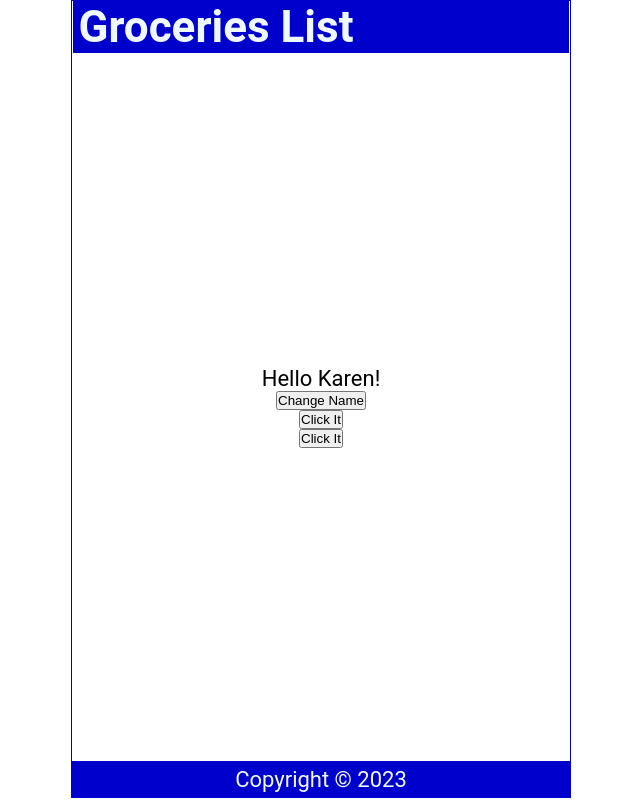
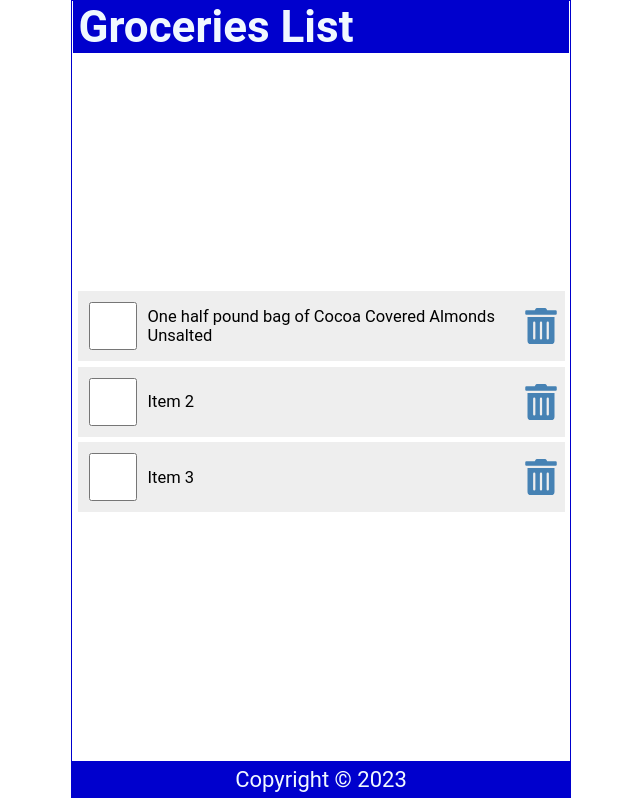
Before and after one commit to karensstephenson/reactdg, a React (Create React App) app: page / in a window 1280 px wide. Shown: the whole page, without its empty margins (319-959 px from the left). Built offline with nearby package versions, Linux system fonts and the light colour scheme.

Commit message:
lists and keys

```diff
--- a/package.json
+++ b/package.json
@@ -34,5 +34,8 @@
       "last 1 firefox version",
       "last 1 safari version"
     ]
+  },
+  "devDependencies": {
+    "react-icons": "^4.11.0"
   }
 }
--- a/src/Content.js
+++ b/src/Content.js
@@ -1,34 +1,64 @@
 import { useState } from 'react'
+import { FaTrashAlt } from 'react-icons/fa'
 
 const Content = () => {
-    const [name, setName] = useState('Karen')
-    const [count, setCount] = useState(0)
+    const [items, setitems] = useState([
+        {
+            id: 1,
+            checked: false,
+            item: "One half pound bag of Cocoa Covered Almonds Unsalted"
+        },
+        {
+            id: 2,
+            checked: false,
+            item: "Item 2"
+        },
+        {
+            id: 3,
+            checked: false,
+            item: "Item 3"
+        }
+    ])
 
-    const handleNameChange = () => {
-        const names = ["Bob", "Kevin", "Dave"]
-        const int = Math.floor(Math.random()*3)
-        setName(names[int])
-      }
+    const handleCheck = (id) => {
+        const listItems = items.map((item) => item.id === id ? {...item, checked: !item.checked } : item)
+        setitems(listItems)
+        localStorage.setItem('shoppinglist', JSON.stringify(listItems))
+    }
 
-    const handleClick = () => {
-        setCount(count + 1)
-        console.log(count)
-    }
-    const handleClick2 = () => {
-        console.log(count)
-    }
-    const handleClick3 = (e) => {
-        console.log(e.target.innerText)
+    const handleDelete = (id) => {
+        const listItems = items.filter((item) => item.id !== id)
+        setitems(listItems)
+        localStorage.setItem('shoppinglist', JSON.stringify(listItems))
     }
 
     return (
         <main>
-            <p onDoubleClick={handleClick}>
-                Hello {name}!
-            </p>
-            <button onClick={handleNameChange}>Change Name</button>
-            <button onClick={handleClick}>Click It</button>
-            <button onClick={handleClick2}>Click It</button>
+            {items.length ? (
+                <ul>
+                    {items.map((item) => (
+                        <li className="item" key={item.id}>
+                            <input
+                                type="checkbox"
+                                onChange={() => handleCheck(item.id)}
+                                checked={item.checked}
+                            />
+                            <label
+                                style={(item.checked) ? {textDecoration: 'line-through'} : null}
+                                onDoubleClick={() => handleCheck(item.id)}
+
+                            >{item.item}</label>
+                            <FaTrashAlt
+                                onClick={() => handleDelete(item.id)}
+                                role="button"
+                                tabIndex="0"
+                            />
+                        </li>
+                    ))}
+                </ul>
+            ) : (
+                <p style={{ marginTop: "2rem" }}>Your list is empty.</p>
+            )}
         </main>
   )
 }
--- a/src/index.css
+++ b/src/index.css
@@ -54,3 +54,62 @@
   display: grid;
   place-content: center;
 }
+
+ul {
+  width: 100%;
+  list-style: none;
+  padding: 0 0.25rem 0.25rem;
+}
+
+ul li::before {
+  content: "\200B";
+}
+
+.item {
+  display: flex;
+  justify-content: flex-start;
+  align-items: center;
+  padding: 0.5rem 0 0.5rem 0.5rem;
+  margin: 0.25rem 0;
+  background-color: #eee;
+}
+
+.item:first-child {
+  margin: 0;
+}
+
+.item input[type="checkbox"] {
+  text-align: center;
+  width: 2.5rem;
+  width: 48px;
+  min-width: 48px;
+  height: 2.5rem;
+  height: 48px;
+  min-height: 48px;
+  cursor: pointer;
+  margin-right: 0.5rem;
+}
+
+.item input[type="checkbox"]:focus + label {
+  text-decoration: underline;
+}
+
+.item > label {
+  font-size: 0.75rem;
+  flex-grow: 1;
+}
+
+.item svg {
+  width: 48px;
+  min-width: 48px;
+  height: 36px;
+  font-size: 1rem;
+  color: steelblue;
+  cursor: pointer;
+}
+
+.item svg:focus,
+.item svg:hover {
+  color: red;
+  outline: none;
+}
```
Also changed, not shown: 1 other file (tests, documents, lock files or other folders).
